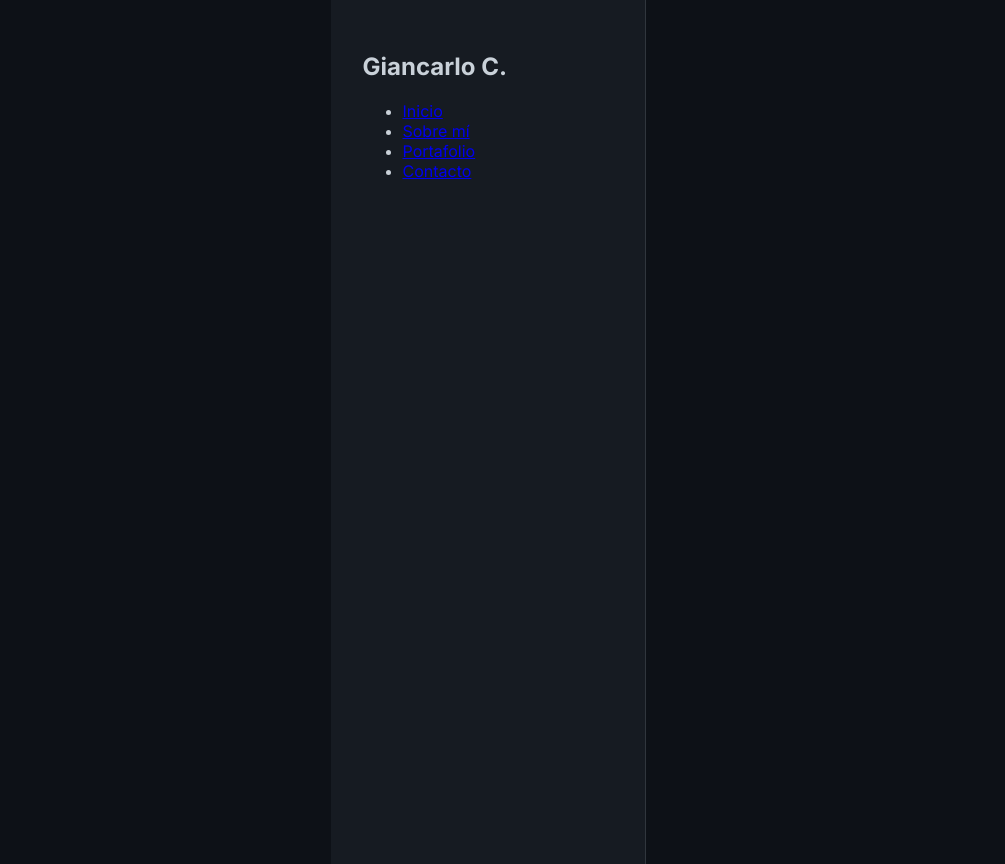
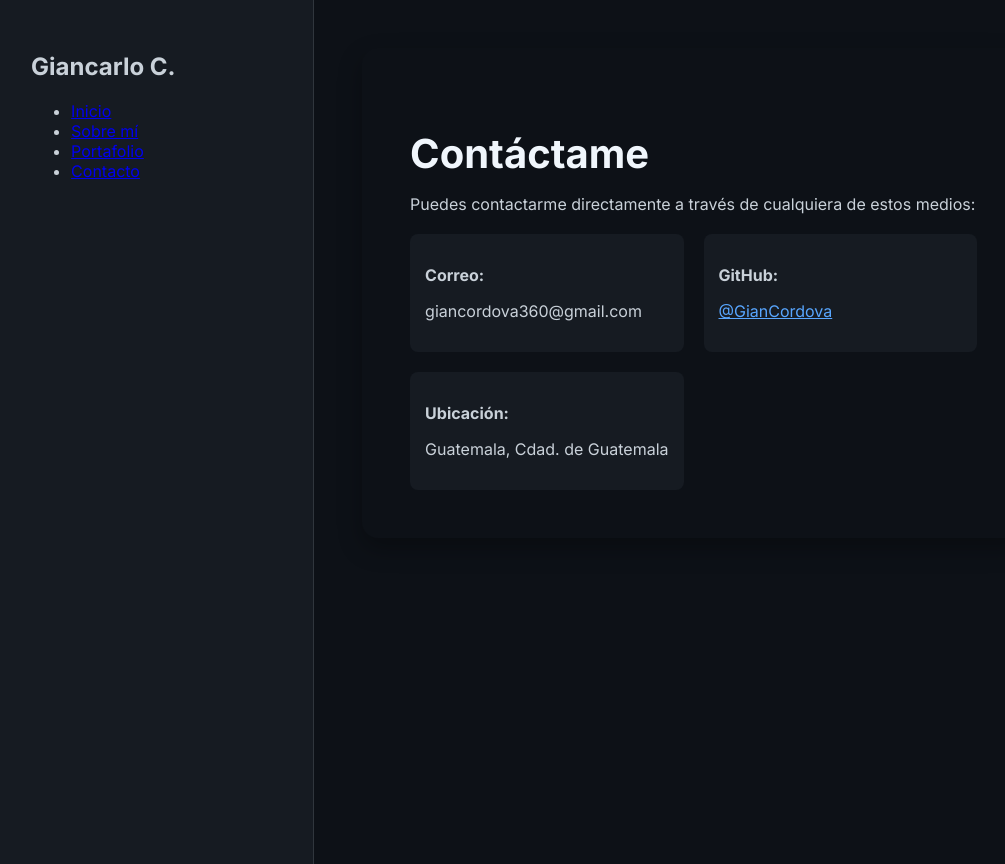
Before and after one commit to GianCordova/Portafolio-de-desarrollador-GiancarloCordova, a React (Vite) app: page /contacto in a window 1280 px wide. Shown: the whole page, without its empty margins (104-1109 px from the left). Built offline with nearby package versions, Linux system fonts and the light colour scheme.

Commit message:
Se creo una version inicial de la seccion Contactos

```diff
--- a/src/App.jsx
+++ b/src/App.jsx
@@ -3,6 +3,7 @@ import Sidebar from './components/Sidebar';
 import Inicio from './pages/Inicio';
 import SobreMi from './pages/SobreMi';
 import Portafolio from './pages/Portafolio';
+import Contacto from './pages/Contacto';
 
 function App() {
   return (
@@ -14,6 +15,7 @@ function App() {
             <Route path="/" element={<Inicio />} />
             <Route path="/about" element={<SobreMi />} />
             <Route path="/portafolio" element={<Portafolio />} />
+            <Route path="/contacto" element={<Contacto />} />
           </Routes>
         </main>
       </div>
--- a/src/pages/Contacto.jsx
+++ b/src/pages/Contacto.jsx
@@ -0,0 +1,32 @@
+const Contacto = () => {
+  return (
+    <main className="container">
+      <section id="contacto" className="intro-box-left">
+        <h1>Contáctame</h1>
+
+        <p>Puedes contactarme directamente a través de cualquiera de estos medios:</p>
+
+        <div className="contact-grid" style={{ display: 'grid', gridTemplateColumns: '1fr 1fr', gap: '20px', marginTop: '20px' }}>
+
+          <div className="contact-card" style={{ background: '#161b22', padding: '15px', borderRadius: '8px' }}>
+            <p><strong>Correo:</strong></p>
+            <p>giancordova360@gmail.com</p>
+          </div>
+
+          <div className="contact-card" style={{ background: '#161b22', padding: '15px', borderRadius: '8px' }}>
+            <p><strong>GitHub:</strong></p>
+            <a href="https://github.com/GianCordova" target="_blank" rel="noreferrer" style={{ color: 'var(--accent)' }}>@GianCordova</a>
+          </div>
+
+          <div className="contact-card" style={{ background: '#161b22', padding: '15px', borderRadius: '8px' }}>
+            <p><strong>Ubicación:</strong></p>
+            <p>Guatemala, Cdad. de Guatemala</p>
+          </div>
+
+        </div>
+      </section>
+    </main>
+  );
+};
+
+export default Contacto;
```
